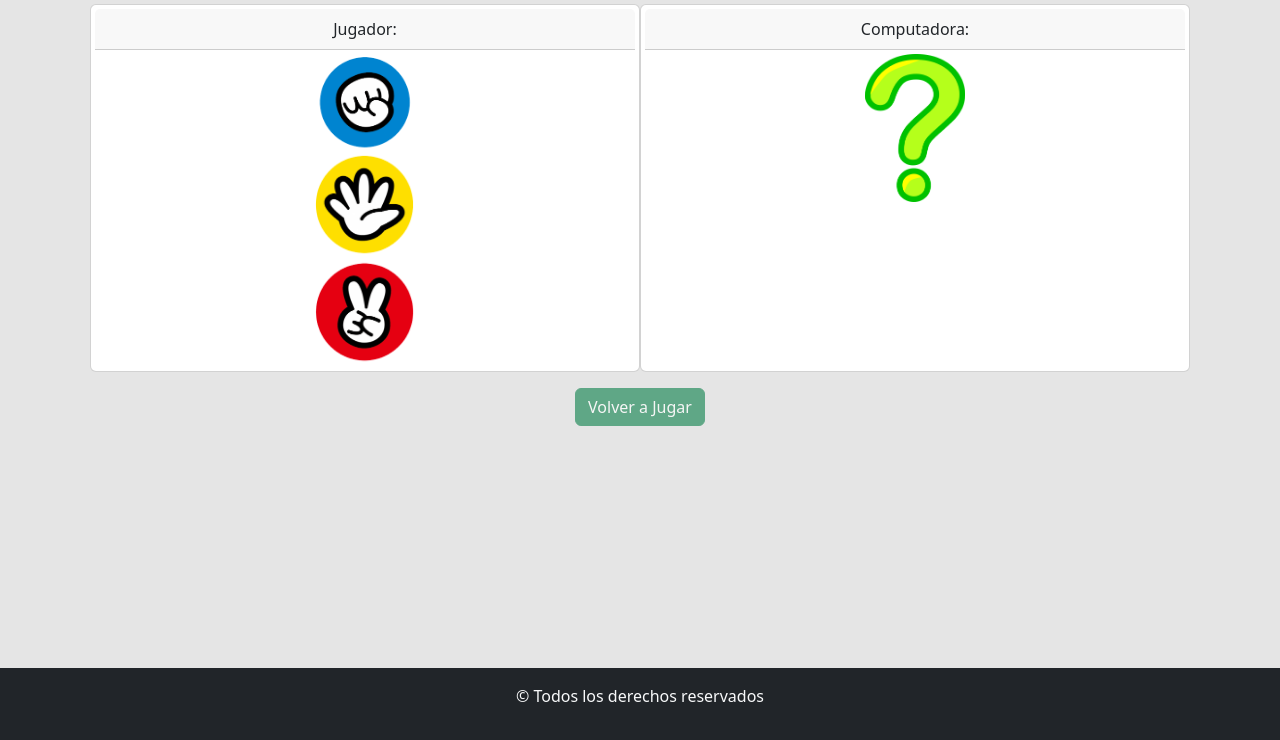
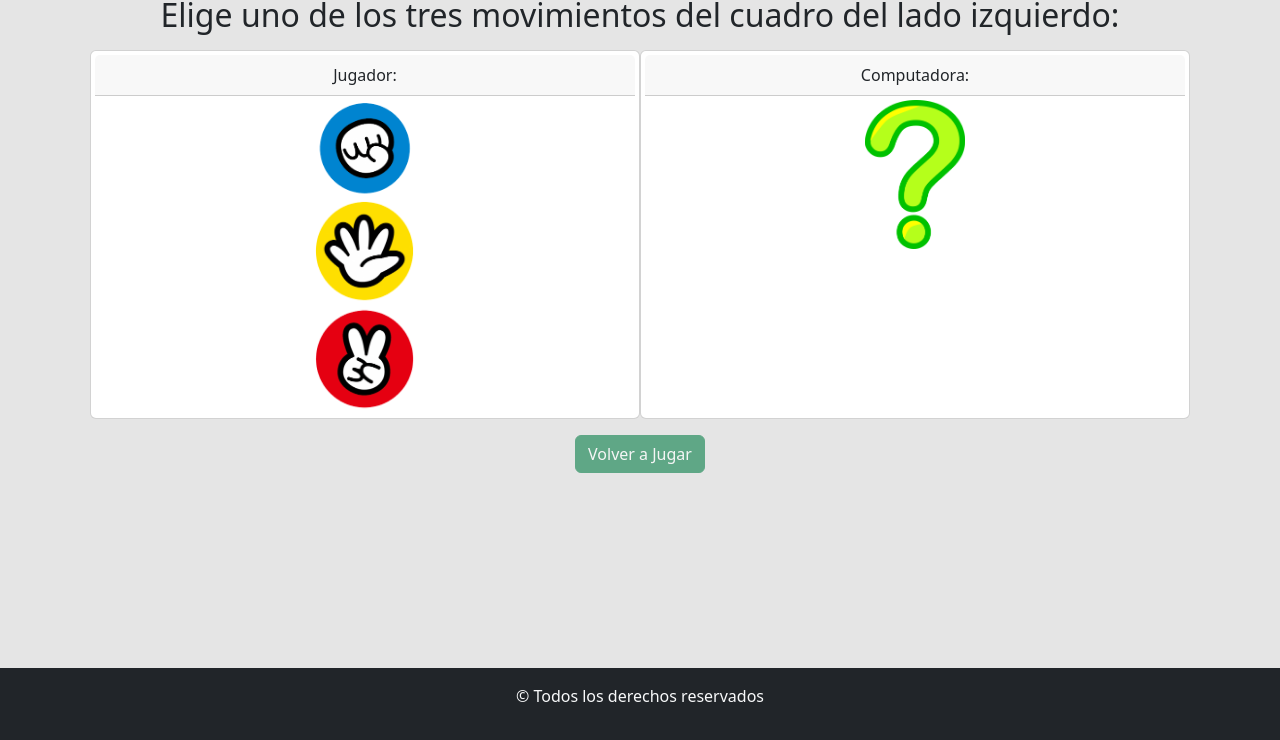
Before and after one commit to jgromerou/piedra-papel-tijera-rolling, a plain HTML site: page index.html in a window 1280 px wide. Shown: the part 60-800 px from the top of the page. Drawn offline with nearby package versions, Linux system fonts and the light colour scheme.

Commit message:
se agregó la indicación al jugador

```diff
--- a/index.html
+++ b/index.html
@@ -20,6 +20,9 @@
     <header>
       <div class="bg-body-tertiar container">
         <h1 class="text-center">Juego Piedra, Papel o Tijera</h1>
+        <h2 class="text-center m-2">
+          Elige uno de los tres movimientos del cuadro del lado izquierdo:
+        </h2>
       </div>
     </header>
     <main id="padre">
```
